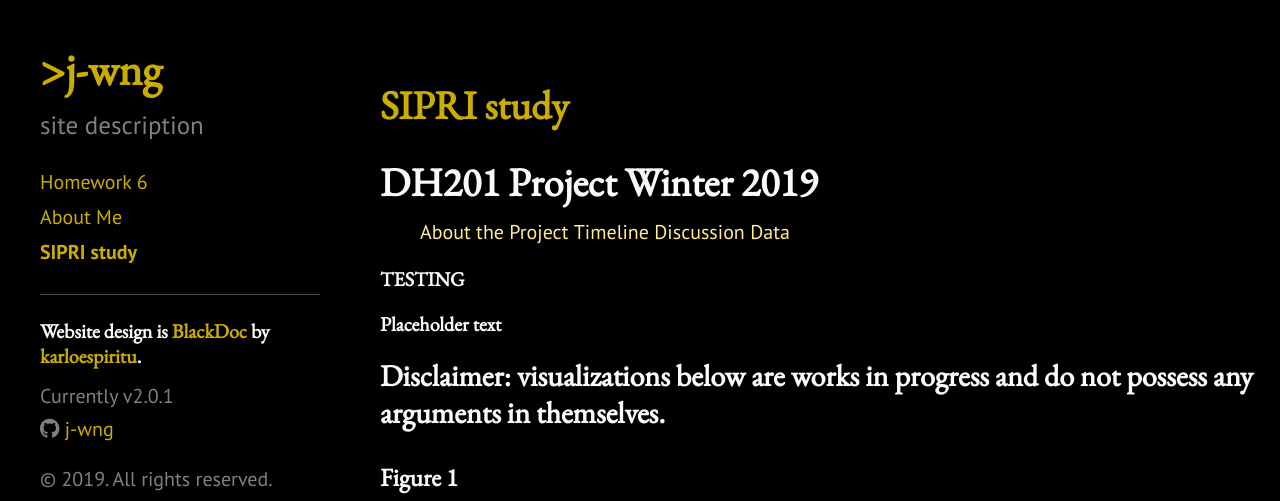
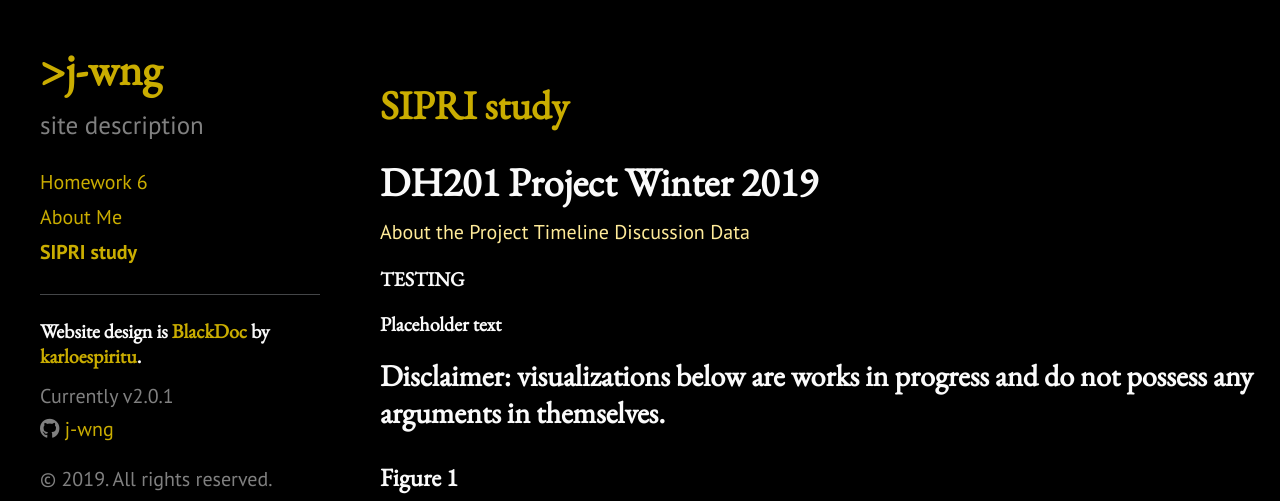
Before and after one commit to j-wng/j-wng.github.io, a Jekyll site: the page built from homepage.html, in a window 1280 px wide. Shown: the top 501 px of the page. Built offline with Jekyll 4.4.1, drawn with Linux system fonts in a browser that asks for light colours; nearby versions of some CDN libraries; grey boxes are pictures that could not be loaded.

Commit message:
Update homepage.html

```diff
--- a/homepage.html
+++ b/homepage.html
@@ -14,7 +14,7 @@ title: SIPRI study
 ul {
   list-style-type: none;
   margin: 0;
-  padding: 10;
+  padding: 0;
 }
 
 li {
@@ -25,9 +25,9 @@ li {
 <body>
 
 <ul>
-  <li><a href="aboutproject.html">About the Project</a></li>
-  <li><a href="timeline.html">Timeline</a></li>
-  <li><a href="#Discussion">Discussion</a></li>
+  <li><a href="aboutproject.html">About the Project   </a></li>
+  <li><a href="timeline.html">Timeline   </a></li>
+  <li><a href="#Discussion">Discussion   </a></li>
   <li><a href="data.html">Data</a></li>
 </ul>
 </nav>
```
